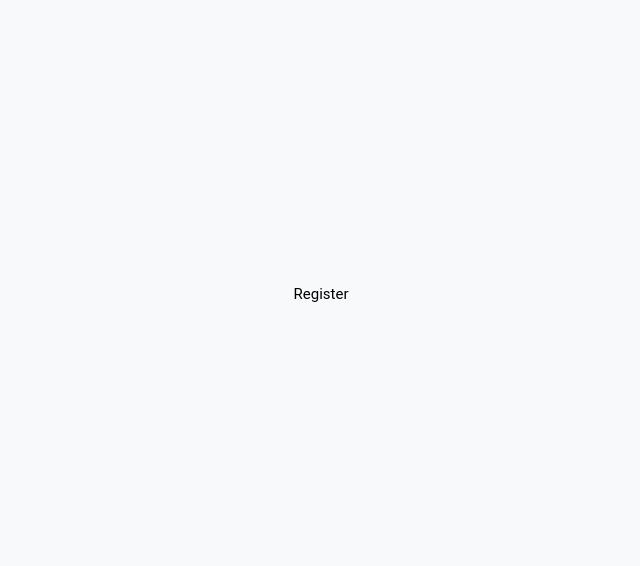
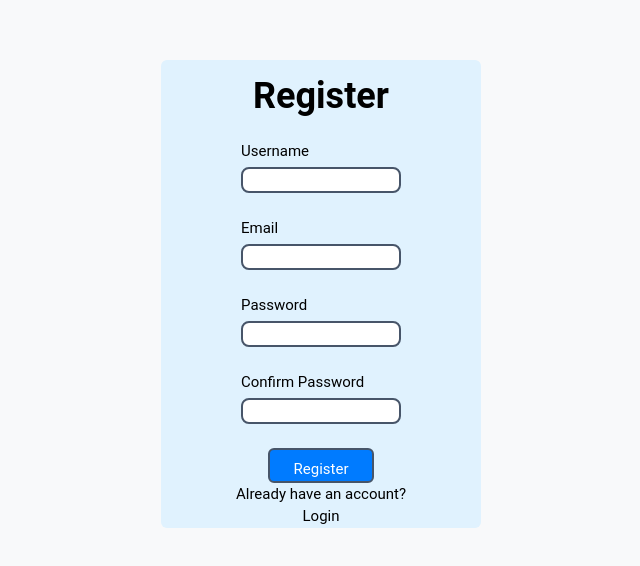
Before and after one commit to potrec/gym-logger-frontend, a Vue app in the folder gym-logger-frontend/: page /register in a window 1280 px wide. Shown: the part 106-672 px from the top of the page, without its empty margins (319-959 px from the left). Built offline with nearby package versions, Linux system fonts and the light colour scheme.

Commit message:
feat: add register view

```diff
--- a/gym-logger-frontend/src/views/LoginView.vue
+++ b/gym-logger-frontend/src/views/LoginView.vue
@@ -3,11 +3,11 @@
     <div class="flex flex-col bg-panel items-center m-16 rounded-md w-3/4 lg:w-3/8 xl:w-1/4">
       <h1 class="text-4xl mt-4 font-bold">Login</h1>
       <div class="flex flex-col w-1/2 rounded-lg mt-6">
-        <label for="username">Username</label>
+        <label for="email">Email</label>
         <input
           class="mt-1 border-2 border-solid border-slate-600 rounded-lg pl-2"
-          type="text"
-          id="username"
+          type="email"
+          id="email"
         />
       </div>
       <div class="flex flex-col w-1/2 mt-6 mb-6">
--- a/gym-logger-frontend/src/views/RegisterView.vue
+++ b/gym-logger-frontend/src/views/RegisterView.vue
@@ -1,5 +1,47 @@
 <template>
-  <div>Register</div>
+  <div class="flex justify-center w-screen h-screen items-center text-black">
+    <div class="flex flex-col bg-panel items-center m-16 rounded-md w-3/4 lg:w-3/8 xl:w-1/4">
+      <h1 class="text-4xl mt-4 font-bold">Register</h1>
+      <div class="flex flex-col w-1/2 rounded-lg mt-6">
+        <label for="username">Username</label>
+        <input
+          class="mt-1 border-2 border-solid border-slate-600 rounded-lg pl-2"
+          type="text"
+          id="username"
+        />
+      </div>
+      <div class="flex flex-col w-1/2 mt-6">
+        <label for="email">Email</label>
+        <input
+          class="mt-1 border-2 border-solid border-slate-600 rounded-lg pl-2"
+          type="email"
+          id="email"
+        />
+      </div>
+      <div class="flex flex-col w-1/2 mt-6">
+        <label for="password">Password</label>
+        <input
+          class="mt-1 border-2 border-solid border-slate-600 rounded-lg pl-2"
+          type="password"
+          id="password"
+        />
+      </div>
+      <div class="flex flex-col w-1/2 mt-6">
+        <label for="confirmPassword">Confirm Password</label>
+        <input
+          class="mt-1 border-2 border-solid border-slate-600 rounded-lg pl-2"
+          type="password"
+          id="confirmPassword"
+        />
+      </div>
+      <button
+        class="bg-primary text-white pt-2 px-6 rounded-md border-2 border-solid border-slate-600 mt-6"
+      >
+        Register
+      </button>
+      Already have an account? <router-link to="/login">Login</router-link>
+    </div>
+  </div>
 </template>
 
 <script lang="ts">
```
